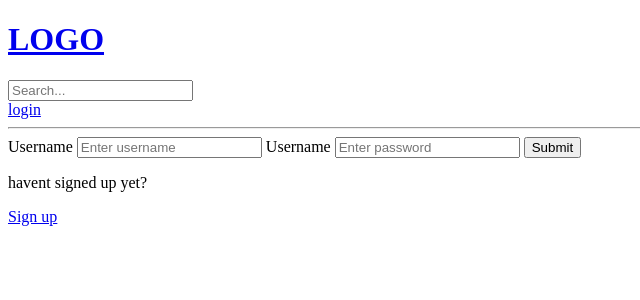
After one commit to Kaneshy/django-python, a Django app: page /login/ in a window 1280 px wide. The commit adds this page. Shown: the top 300 px of the page, without its empty margins (0-640 px from the left). Run offline with Django 5.2, Linux system fonts and the light colour scheme.

Commit message:
anomaly fixed

```diff
--- a/base/templates/base/home.html
+++ b/base/templates/base/home.html
@@ -30,8 +30,11 @@
         <a href="{% url 'create-room' %}">CREATE ROOM</a>
         {% for room in rooms %}
         <div>
+            {% if request.user == room.host %}
             <a href="{% url 'update-room' room.id %}">Edit</a>
             <a href="{% url 'delete-room' room.id %}">Delete</a>
+            {% endif %}
+
             <span>@{{room.host.username}}</span>
             <h2><a href="{%  url 'room' room.id %}">{{ room.name }}</a></h2>
             <small>{{room.topic.name}}</small>
--- /dev/null
+++ b/base/templates/base/login_register.html
@@ -0,0 +1,39 @@
+{% extends 'main.html' %}
+
+{% block content %}
+
+{% if page == 'login' %}
+
+<div>
+    <form method="POST" action="">
+        {% csrf_token%}
+
+        <label for="">Username</label>
+        <input type="text" name="username" placeholder="Enter username">
+
+        <label for="">Username</label>
+        <input type="password" name="password" placeholder="Enter password">
+
+        <input type="submit" name="Login">
+    </form>
+
+    <p>havent signed up yet?</p>
+    <a href="{% url 'register' %}">Sign up</a>
+</div>
+{% else %}
+
+<div>
+    <form method="POST" action="">
+        {% csrf_token%}
+        {{form.as_p}}
+        <input type="submit" name="Register">
+    </form>
+    <p>Already signed up?</p>
+    <a href="{% url 'login' %}">Login</a>
+
+
+</div>
+
+{% endif %}
+
+{% endblock content %}
--- a/base/urls.py
+++ b/base/urls.py
@@ -2,9 +2,13 @@ from django.urls import path
 from . import views
 
 urlpatterns = [
+    path('login/', views.login_page, name="login"),
+    path('logout/', views.logout_user, name="logout"),
+    path('register/', views.register_page, name="register"),
+
     path('', views.home, name="home"),
     path('room/<str:pk>/', views.room, name="room"),
     path('create-room/', views.create_room, name="create-room"),
-    path('update-room/<str:pk>/', views.update_room, name="update-room"),
-    path('delete-room/<str:pk>/', views.delete_room, name="delete-room")
+    path('delete-room/<str:pk>/', views.delete_room, name="delete-room"),
+    path('update-room/<str:pk>/', views.update_room, name="update-room")
 ]
--- a/base/views.py
+++ b/base/views.py
@@ -1,8 +1,56 @@
 from django.shortcuts import render, redirect
+from django.contrib.auth.models import User
+from django.http import HttpResponse
+from django.contrib import messages
+from django.contrib.auth import authenticate, login, logout
+from django.contrib.auth.forms import UserCreationForm
 from django.db.models import Q
+from django.contrib.auth.decorators import login_required
+
 from .models import Room, Topic
 from .forms import RoomForm
 # Create your views here.<ctrl63> # models.py
+
+def login_page(request):
+        page = 'login'
+
+        if request.user.is_authenticated:
+             return redirect('home')
+        if request.method == 'POST':
+                username = request.POST.get('username').lower()
+                password = request.POST.get('password')
+                try:
+                     user = User.objects.get(username=username)
+                except:
+                        messages.error(request, 'User does not exist')
+                user = authenticate(request, username=username, password=password)
+                if user is not None:
+                        login(request, user)
+                        return redirect('home')
+                else:
+                        messages.error(request, ('Incorrect password'))
+        context = {'page': page}
+        return render(request, 'base/login_register.html', context)
+
+def logout_user(request):
+        logout(request)
+        return redirect('home')
+
+def register_page(request):
+        form = UserCreationForm()
+
+        if request.method == 'POST':
+              form = UserCreationForm(request.POST)
+              if form.is_valid():
+                    user = form.save(commit=False)
+                    user.username = user.username.lower()
+                    print(user)
+                    user.save()
+                    login(request, user)
+                    return redirect('home')
+              else:
+                    messages.error(request, 'An error accured during registration')
+        return render(request, 'base/login_register.html', {'form':form})
 
 
 def home(request):
@@ -26,7 +74,7 @@ def room(request, pk):
     return render(request, 'base/room.html', {'room': room})
 
 
-
+@login_required(login_url='login')
 def create_room(request):
     form = RoomForm()
     if request.method == 'POST':
@@ -38,9 +86,14 @@ def create_room(request):
     return render(request, 'base/room_form.html', context)
 
 
+@login_required(login_url='login')
 def update_room(request, pk):
     room = Room.objects.get(id=pk)
     form = RoomForm(instance=room)
+
+    if request.user != room.host:
+         return HttpResponse('You are not allowed here')
+
     if request.method == 'POST':
         form = RoomForm(request.POST, instance=room)
         if form.is_valid():
@@ -48,8 +101,14 @@ def update_room(request, pk):
             return redirect('home')
     return render (request, 'base/room_form.html', {'form': form})
 
+@login_required(login_url='login')
 def delete_room(request, pk):
     room = Room.objects.get(id=pk)
+
+    if request.user != room.host:
+         return HttpResponse('You are not allowed here')
+
+
     if request.method == 'POST':
         room.delete()
         return redirect('home')
--- a/templates/main.html
+++ b/templates/main.html
@@ -10,6 +10,14 @@
 <body>
     {% include 'navbar.html' %}
 
+    {% if messages %}
+    <ul class="messages">
+        {% for message in messages %}
+        <li>{{ message }}</li>
+            {% endfor %}
+    </ul>
+    {% endif %}
+
     {% block content %}
 
 
--- a/templates/navbar.html
+++ b/templates/navbar.html
@@ -1,10 +1,18 @@
 <a href="/">
     <h1>LOGO</h1>
 </a>
+
+
 
 <form action="{% url 'home' %}">
     <input type="text" name="q" placeholder="Search...">
 </form>
 
+{% if request.user.is_authenticated  %}
+<p>Hello {{request.user}}</p>
+<a href="{% url 'logout' %}" class="btn btn-primary">logout</a>
+{% else %}
+<a href="{% url 'login' %}" class="btn btn-primary">login</a>
+{% endif %}
 
 <hr>
```
Also changed, not shown: db.sqlite3.
